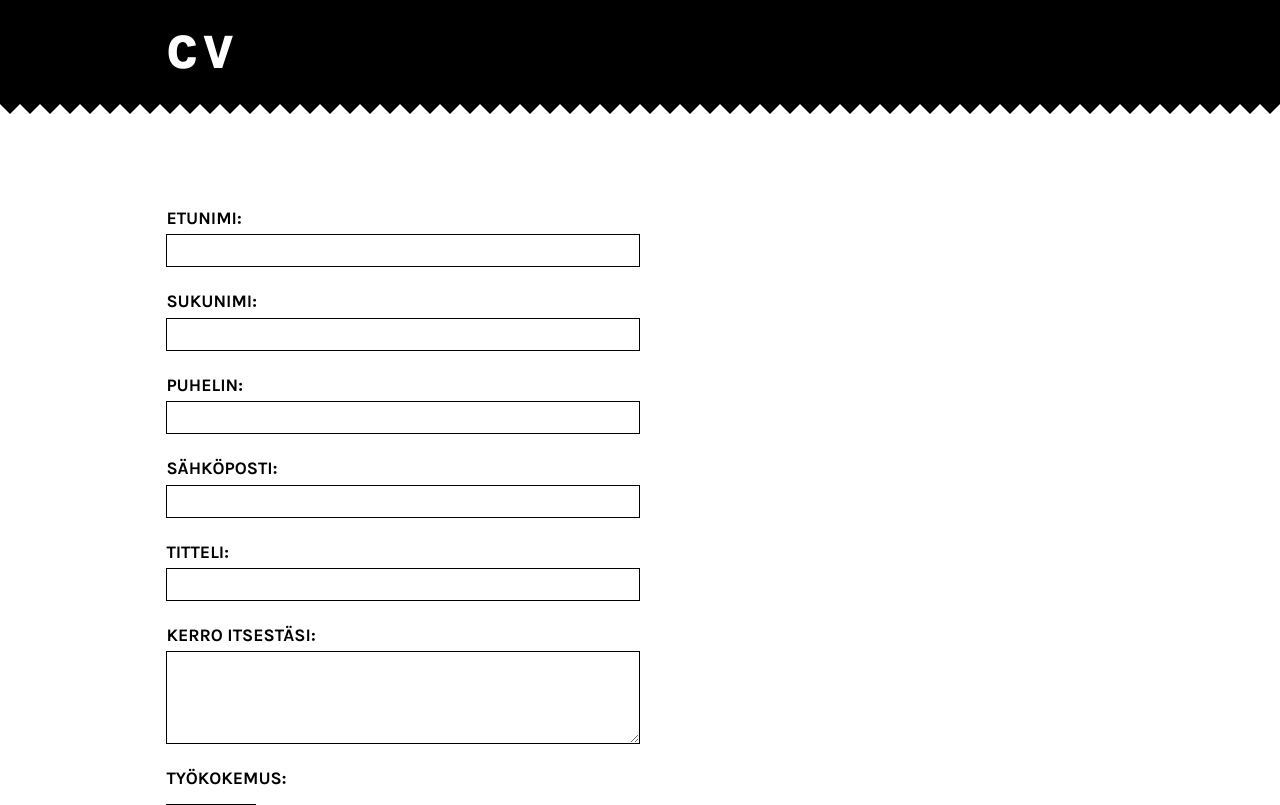
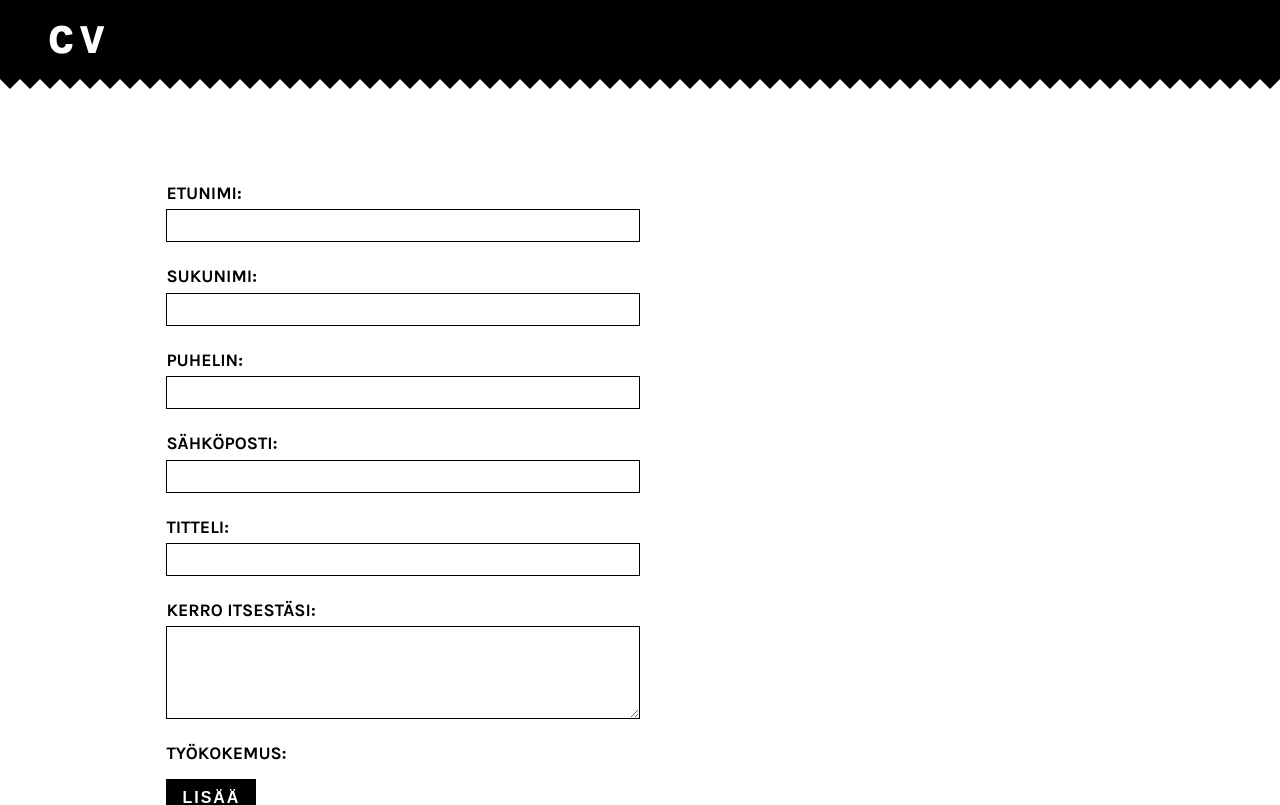
Before and after one commit to MilaAutio/cv, a React (Create React App) app: page / in a window 1280 px wide. Shown: the top 805 px of the page. Built offline with nearby package versions, Linux system fonts and the light colour scheme.

Commit message:
made header to smaller size

```diff
--- a/src/styles/header.scss
+++ b/src/styles/header.scss
@@ -1,6 +1,6 @@
 header {
     position: relative;
-    padding: 1.5rem 3rem;
+    padding: 1rem 3rem;
     background-color: #000;
     &::after {
         content: '';
@@ -16,13 +16,12 @@ header {
     }
 }
 .header-content {
-    max-width: 80%;
     margin: 0 auto;
     .page-title {
         color: #fff;
         font-weight: 900;
         letter-spacing: 5px;
-        font-size: 3rem;
+        font-size: 2.5rem;
         margin: 0;
     }
 }
```
